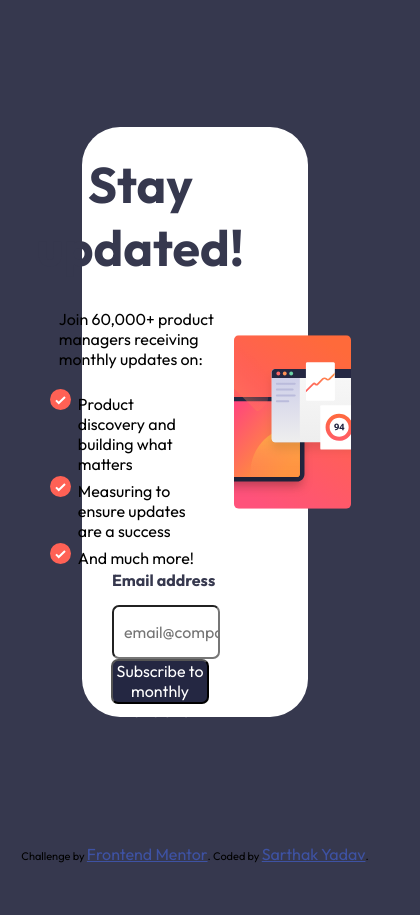
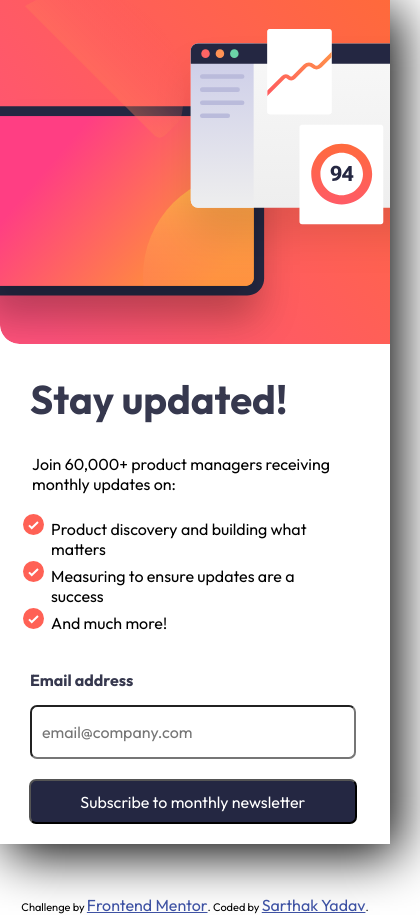
Before and after one commit to sarthakyadav25/Newsletter-sign-up-form-with-success-message-solution, a website: page index.html in a window 390 px wide. Shown: the whole page, 420 px wide, since content can reach past the window. Before the commit the page ends 864 px from the top, so only its background shows below. Drawn offline with Linux system fonts and the light colour scheme.

Commit message:
Final responsive design done

```diff
--- a/index.html
+++ b/index.html
@@ -34,9 +34,9 @@
       font-family: 'Outfit', sans-serif;
     }
 
-    body {
+    /* body {
       background-color: hsl(235, 18%, 26%);
-    }
+    } */
 
     #main {
       height: 100vh;
@@ -44,6 +44,8 @@
       display: flex;
       justify-content: center;
       align-items: center;
+      background-color: hsl(235, 18%, 26%);
+      ;
     }
 
     #container {
@@ -57,7 +59,7 @@
       border-radius: 38px;
     }
 
-    #container:hover{
+    #container:hover {
       box-shadow: 8px 10px 50px;
     }
 
@@ -93,6 +95,7 @@
 
 
 
+
     #rightdiv {
       width: 30vw;
       height: 60vh;
@@ -117,9 +120,10 @@
       padding-left: 30px;
     }
 
-    #email h5{
+    #email h5 {
       color: hsl(235, 18%, 26%);
       font-weight: 700;
+      margin-top: 15px;
     }
 
 
@@ -145,11 +149,62 @@
       border-radius: 7px;
     }
 
-    .btn:hover{
+    .btn:hover {
       background-color: hsl(4, 100%, 67%);
       cursor: pointer;
     }
 
+    @media (max-width:1000px) {
+      #main {
+        background-color: white;
+        height: 106vh;
+        box-shadow: none;
+        margin: 0;
+        display: block;
+      }
+
+      #container {
+        flex-direction: column-reverse;
+        height: 100vh;
+        width: 100vw;
+        border-radius: 0;
+      }
+
+
+      #rightdiv img {
+        display: none;
+      }
+
+      #rightdiv {
+        background-image: url("assets/images/illustration-sign-up-mobile.svg");
+        background-repeat: no-repeat;
+        background-size: cover;
+        height: 100vh;
+        width: 100vw;
+      }
+
+
+      #leftdiv {
+        width: 100vw;
+        height: 100vh;
+      }
+
+      #leftdiv h1 {
+        font-size: 40px;
+        text-align: left;
+        margin-left: 30px;
+      }
+
+      #email {
+        margin-top: 20px;
+      }
+
+      .btn {
+        margin: 20px 0px;
+      }
+
+
+    }
   </style>
 </head>
 
--- a/main2.js
+++ b/main2.js
@@ -1,5 +1,5 @@
 function homepage(){
-    window.location.href = "/index.html";
+    window.location.href = "/";
 }
 
 //Main code
```
Also changed, not shown: success.html (+30 -0 lines).
